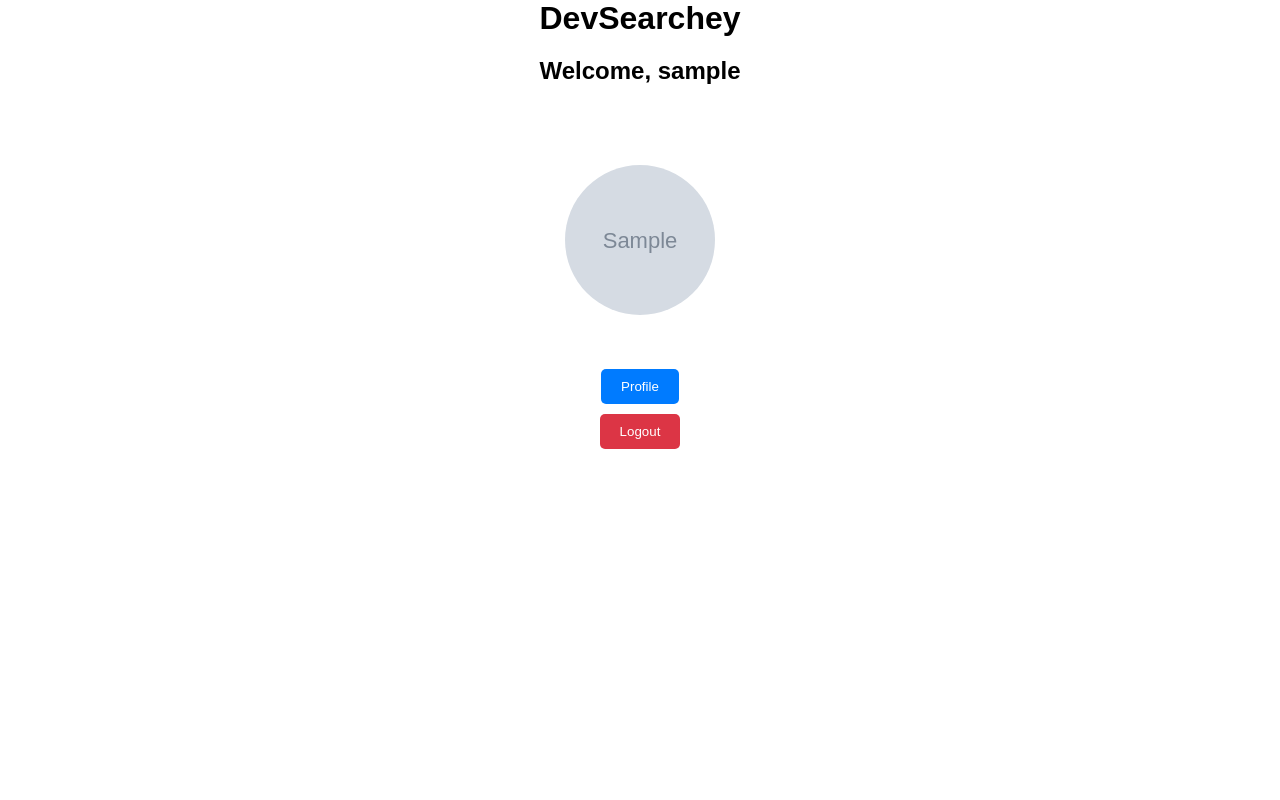
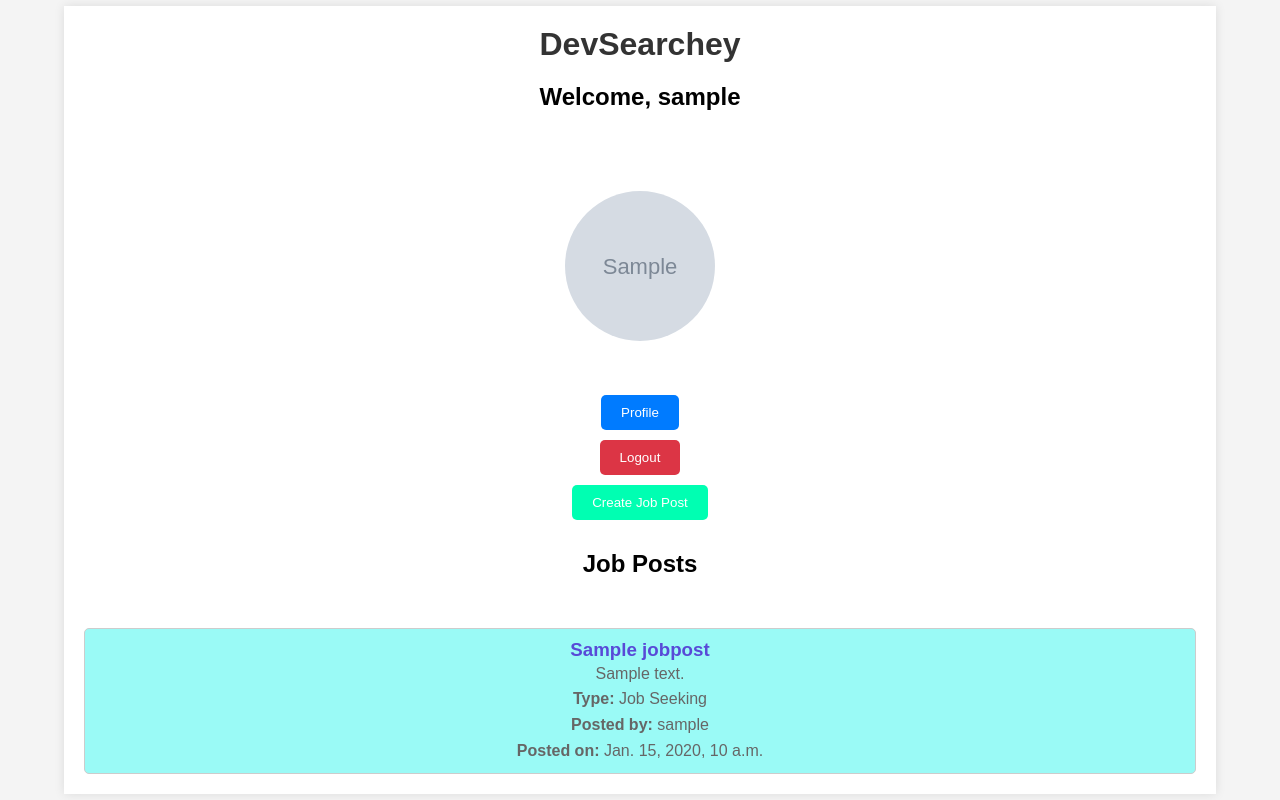
Before and after one commit to Nikoloff10/DevSocialPlatformProject, a Django app: page / in a window 1280 px wide. Run offline with Django 5.2, Linux system fonts and the light colour scheme; a user stored in the database is signed in; tables that the repository leaves empty hold one stand-in row (values such as "Sample post"); grey boxes marked "Sample" are stand-in pictures.

Commit message:
Created basic posts system with simple styling

```diff
--- a/devsearchey/models.py
+++ b/devsearchey/models.py
@@ -11,3 +11,20 @@ class Profile(models.Model):
 
     def __str__(self):
         return str(self.user.username)
+
+
+class JobPost(models.Model):
+    JOB_SEEKING = 'seeking'
+    JOB_OFFERING = 'offering'
+    POST_TYPE_CHOICES = [
+        (JOB_SEEKING, 'Job Seeking'),
+        (JOB_OFFERING, 'Job Offering'),
+    ]
+    user = models.ForeignKey(settings.AUTH_USER_MODEL, on_delete=models.CASCADE)
+    post_type = models.CharField(max_length=8, choices=POST_TYPE_CHOICES)
+    title = models.CharField(max_length=255)
+    description = models.TextField()
+    created_at = models.DateTimeField(auto_now_add=True)
+
+    def __str__(self):
+        return f"{self.user.username} - {self.title}"
--- a/devsearchey/urls.py
+++ b/devsearchey/urls.py
@@ -1,11 +1,16 @@
 from django.urls import path
 
-from devsearchey.views import home_view, login_view, register_view, logout_view, profile_view
+from devsearchey.views import home_view, login_view, register_view, logout_view, profile_view, create_job_post_view, \
+    job_post_detail_view, delete_job_post_view, manage_job_posts_view
 
 urlpatterns = [
     path('', home_view, name='home'),
     path('login', login_view, name='login'),
     path('register', register_view, name='register'),
     path('logout', logout_view, name='logout'),
-    path('profile', profile_view, name='profile')
+    path('profile', profile_view, name='profile'),
+    path('create-job-post', create_job_post_view, name='create_job_post'),
+    path('job-post/<int:post_id>', job_post_detail_view, name='job_post_detail'),
+    path('delete-job-post/<int:post_id>', delete_job_post_view, name='delete_job_post'),
+    path('manage-job-posts', manage_job_posts_view, name='manage_job_posts'),
 ]
--- a/devsearchey/views.py
+++ b/devsearchey/views.py
@@ -1,11 +1,12 @@
+from django.shortcuts import render, get_object_or_404, redirect
 from django.contrib.auth import authenticate, login, logout
-from django.shortcuts import render, redirect
-
-from devsearchey.forms import UserLoginForm, UserRegistrationForm, ProfileForm
-
+from django.contrib.auth.decorators import login_required
+from devsearchey.forms import UserLoginForm, UserRegistrationForm, ProfileForm, JobPostForm
+from devsearchey.models import JobPost
 
 def home_view(request):
-    return render(request, 'home.html')
+    job_posts = JobPost.objects.all()
+    return render(request, 'home.html', {'job_posts': job_posts})
 
 def login_view(request):
     if request.method == 'POST':
@@ -19,10 +20,10 @@ def login_view(request):
                 return redirect('home')
             else:
                 form.add_error(None, 'Invalid username or password')
+        return render(request, 'login.html', {'form': form})
     else:
         form = UserLoginForm()
     return render(request, 'login.html', {'form': form})
-
 
 def register_view(request):
     if request.method == 'POST':
@@ -34,19 +35,15 @@ def register_view(request):
         form = UserRegistrationForm()
     return render(request, 'register.html', {'form': form})
 
+@login_required
 def logout_view(request):
     logout(request)
     return redirect('home')
 
-
-
-
-
-
+@login_required
 def profile_view(request):
     if request.method == 'POST':
         if 'delete_profile' in request.POST:
-            request.user.profile.delete()
             request.user.delete()
             return redirect('home')
         else:
@@ -56,6 +53,35 @@ def profile_view(request):
                 return redirect('home')
     else:
         form = ProfileForm(instance=request.user.profile)
+    avatar_url = request.user.profile.avatar.url if request.user.profile.avatar else ''
+    return render(request, 'profile.html', {'form': form, 'avatar_url': avatar_url})
 
-    avatar_url = form.instance.avatar.url if form.instance.avatar else '/media/avatars/default.jpg'
-    return render(request, 'profile.html', {'form': form, 'avatar_url': avatar_url})
+@login_required
+def create_job_post_view(request):
+    if request.method == 'POST':
+        form = JobPostForm(request.POST)
+        if form.is_valid():
+            job_post = form.save(commit=False)
+            job_post.user = request.user
+            job_post.save()
+            return redirect('home')
+    else:
+        form = JobPostForm()
+    return render(request, 'create_job_post.html', {'form': form})
+
+@login_required
+def job_post_detail_view(request, post_id):
+    post = get_object_or_404(JobPost, id=post_id)
+    return render(request, 'job_post_detail.html', {'post': post})
+
+@login_required
+def delete_job_post_view(request, post_id):
+    post = get_object_or_404(JobPost, id=post_id)
+    if request.method == 'POST' and post.user == request.user:
+        post.delete()
+        return redirect('profile')
+    return redirect('profile')
+
+@login_required
+def manage_job_posts_view(request):
+    return render(request, 'manage_job_posts.html')
--- a/static/home/styles.css
+++ b/static/home/styles.css
@@ -1,3 +1,5 @@
+/* static/home/styles.css */
+
 * {
     margin: 0;
     padding: 0;
@@ -12,17 +14,17 @@ body {
     display: flex;
     justify-content: center;
     align-items: center;
-    height: 100vh;
+    min-height: 100vh;
 }
 
 .container {
-
-    width: 100%;
-    height: 100%;
-
+    width: 90%;
+    max-width: 1200px;
     background-color: #fff;
     box-shadow: 0 0 10px rgba(0, 0, 0, 0.1);
     text-align: center;
+    padding: 20px;
+    overflow: hidden;
 }
 
 h1 {
@@ -62,7 +64,6 @@ button {
     padding: 10px 20px;
     border: none;
     cursor: pointer;
-
 }
 
 button[type="submit"] {
@@ -76,14 +77,11 @@ button[name="delete_profile"] {
 }
 
 .avatar-image {
-
     margin-bottom: 40px;
     width: 150px;
     height: 150px;
     object-fit: cover;
-
     border-radius: 94%;
-
 }
 
 .profile-button, .logout-button {
@@ -104,3 +102,36 @@ button[name="delete_profile"] {
 .logout-button {
     background-color: #dc3545;
 }
+
+.job-posts {
+    display: flex;
+    flex-direction: column;
+    gap: 20px;
+}
+
+.job-post {
+    padding: 10px;
+    border: 1px solid #ccc;
+    border-radius: 5px;
+    background-color: #9afaf6;
+    word-wrap: break-word;
+    overflow: hidden;
+}
+
+.create-job-post-button {
+    margin-bottom: 30px;
+    padding: 10px 20px;
+    background-color: #00ffb2;
+    color: white;
+    border: none;
+    border-radius: 5px;
+    cursor: pointer;
+}
+
+.create-job-post-button:hover {
+    background-color: #00e6a8;
+}
+
+.job-post h3 {
+    color: #584ad7;
+}
--- /dev/null
+++ b/static/job_posts/create_post.css
@@ -0,0 +1,54 @@
+/* static/job_posts/create_post.css */
+
+body {
+    font-family: Arial, sans-serif;
+    background-color: #f4f4f4;
+    margin: 0;
+    padding: 0;
+}
+
+.create-job-container {
+    width: 80%;
+    margin: 0 auto;
+    padding: 20px;
+    background-color: #fff;
+    box-shadow: 0 0 10px rgba(0, 0, 0, 0.1);
+}
+
+h1 {
+    color: #333;
+}
+
+.form-group {
+    margin-bottom: 15px;
+}
+
+.form-group label {
+    display: block;
+    margin-bottom: 5px;
+    font-weight: bold;
+}
+
+.form-group input, .form-group textarea {
+    width: 100%;
+    padding: 10px;
+    border: 1px solid #ccc;
+    border-radius: 5px;
+}
+
+textarea {
+    resize: none;
+}
+
+button {
+    padding: 10px 20px;
+    background-color: #007bff;
+    color: #fff;
+    border: none;
+    border-radius: 5px;
+    cursor: pointer;
+}
+
+button:hover {
+    background-color: #0056b3;
+}
--- /dev/null
+++ b/static/job_posts/job_post_detail.css
@@ -0,0 +1,36 @@
+body {
+    font-family: Arial, sans-serif;
+    background-color: #f4f4f4;
+    margin: 0;
+    padding: 0;
+}
+
+.detail-job-container {
+    width: 80%;
+    margin: 0 auto;
+    padding: 20px;
+    background-color: #fff;
+    box-shadow: 0 0 10px rgba(0, 0, 0, 0.1);
+    word-wrap: break-word;
+    overflow: hidden;
+    border: 1px solid #ccc;
+    border-radius: 5px;
+}
+
+h1 {
+    color: #333;
+}
+
+p {
+    color: #666;
+    line-height: 1.6;
+}
+
+button {
+    padding: 10px 20px;
+    background-color: #dc3545;
+    color: #fff;
+    border: none;
+    border-radius: 5px;
+    cursor: pointer;
+}
--- /dev/null
+++ b/static/job_posts/manage_job_posts.css
@@ -0,0 +1,66 @@
+body {
+    font-family: Arial, sans-serif;
+    background-color: #f4f4f4;
+    margin: 0;
+    padding: 0;
+}
+
+.manage-job-container {
+    width: 80%;
+    margin: 0 auto;
+    padding: 20px;
+    background-color: #fff;
+    box-shadow: 0 0 10px rgba(0, 0, 0, 0.1);
+}
+
+h1 {
+    color: #333;
+}
+
+ul {
+    list-style-type: none;
+    padding: 0;
+}
+
+li {
+    padding: 10px;
+    border-bottom: 1px solid #ccc;
+}
+
+li a {
+    color: #007bff;
+    text-decoration: none;
+}
+
+li a:hover {
+    text-decoration: underline;
+}
+
+button {
+    padding: 5px 10px;
+    background-color: #dc3545;
+    color: #fff;
+    border: none;
+    border-radius: 5px;
+    cursor: pointer;
+}
+
+.back-profile {
+    margin-top: 20px;
+    background-color: #007bff;
+}
+
+.detail-job-button {
+    margin-bottom: 20px;
+    background-color: #6ce044;
+}
+
+.job-post {
+    margin-top: 30px;
+    padding: 10px;
+    border: 1px solid #ccc;
+    border-radius: 5px;
+    background-color: #9afaf6;
+    word-wrap: break-word;
+    overflow: hidden;
+}
--- a/templates/home.html
+++ b/templates/home.html
@@ -8,6 +8,9 @@
     <meta http-equiv="X-UA-Compatible" content="ie=edge">
     <title>Home</title>
     <link rel="stylesheet" type="text/css" href="{% static 'home/styles.css' %}">
+    <link rel="stylesheet" type="text/css" href="{% static 'job_posts/create_post.css' %}">
+    <link rel="stylesheet" type="text/css" href="{% static 'job_posts/job_post_detail.css' %}">
+    <link rel="stylesheet" type="text/css" href="{% static 'job_posts/manage_job_posts.css' %}">
 </head>
 <body>
 <div class="container">
@@ -18,6 +21,19 @@
             <img src="{{ user.profile.avatar.url }}" alt="Avatar" class="avatar-image">
             <button class="profile-button" onclick="location.href='/profile'">Profile</button>
             <button class="logout-button" onclick="location.href='/logout'">Logout</button>
+            <button class="create-job-post-button" onclick="location.href='/create-job-post'">Create Job Post</button>
+            <div class="job-posts">
+                <h2>Job Posts</h2>
+                {% for post in job_posts %}
+                    <div class="job-post">
+                        <h3>{{ post.title }}</h3>
+                        <p>{{ post.description }}</p>
+                        <p><strong>Type:</strong> {{ post.get_post_type_display }}</p>
+                        <p><strong>Posted by:</strong> {{ post.user.username }}</p>
+                        <p><strong>Posted on:</strong> {{ post.created_at }}</p>
+                    </div>
+                {% endfor %}
+            </div>
         {% else %}
             <p class="welcome-user">Welcome, Sneaky User!</p>
             <button class="login-home" onclick="location.href='/login'">Login</button>
--- a/templates/login.html
+++ b/templates/login.html
@@ -21,20 +21,18 @@
         <div class="form-group">
             {{ form.password.label_tag }}
             {{ form.password }}
+        </div>
         {% if form.non_field_errors %}
-            {% endif %}
             <div class="error-message">
                 {{ form.non_field_errors }}
             </div>
-        </div>
+        {% endif %}
         <button type="submit">Login</button>
     </form>
-    {% if form.non_field_errors %}
     <div class="register-suggestion">
         <p>Maybe you don't have an account?</p>
         <button onclick="location.href='{% url 'register' %}'" class="btn btn-primary">Register</button>
     </div>
-    {% endif %}
 </div>
 </body>
 </html>
--- a/templates/profile.html
+++ b/templates/profile.html
@@ -16,7 +16,6 @@
     <form action="/profile" method="post" enctype="multipart/form-data">
         {% csrf_token %}
         <div class="form-group">
-
             <label for="id_avatar" class="custom-file-upload">Choose Avatar Pic</label>
             <p>{{ form.avatar }}</p>
         </div>
@@ -45,13 +44,12 @@
         <button type="submit" name="delete_profile">Delete Profile</button>
     </form>
     <button type="button" onclick="location.href='/reset-password'">Reset Password</button>
+    <button onclick="location.href='/manage-job-posts'">Manage Job Posts</button>
 </div>
-
 <script>
     function confirmDeleteProfile() {
         return confirm("Are you sure you want to delete your profile?");
     }
-
     document.getElementById('id_avatar').addEventListener('change', function(event) {
         const [file] = event.target.files;
         if (file) {
```
Also changed, not shown: devsearchey/forms.py (+12 -1 lines), templates/create_job_post.html (added, +20 -0 lines), templates/job_post_detail.html (added, +22 -0 lines), templates/manage_job_posts.html (added, +33 -0 lines), devsearchey/migrations/0007_jobpost.py (added), media/avatars/download_LfmKFRC.jpeg (added), media/avatars/download_awcJFzt.jpeg (added), media/avatars/download_kgcBdPY.jpeg (added), media/avatars/download_qUk5ILm.jpeg (added), media/avatars/download_w5tPcVp.jpeg (added). Lines whose indentation alone changed are shown as unchanged.
